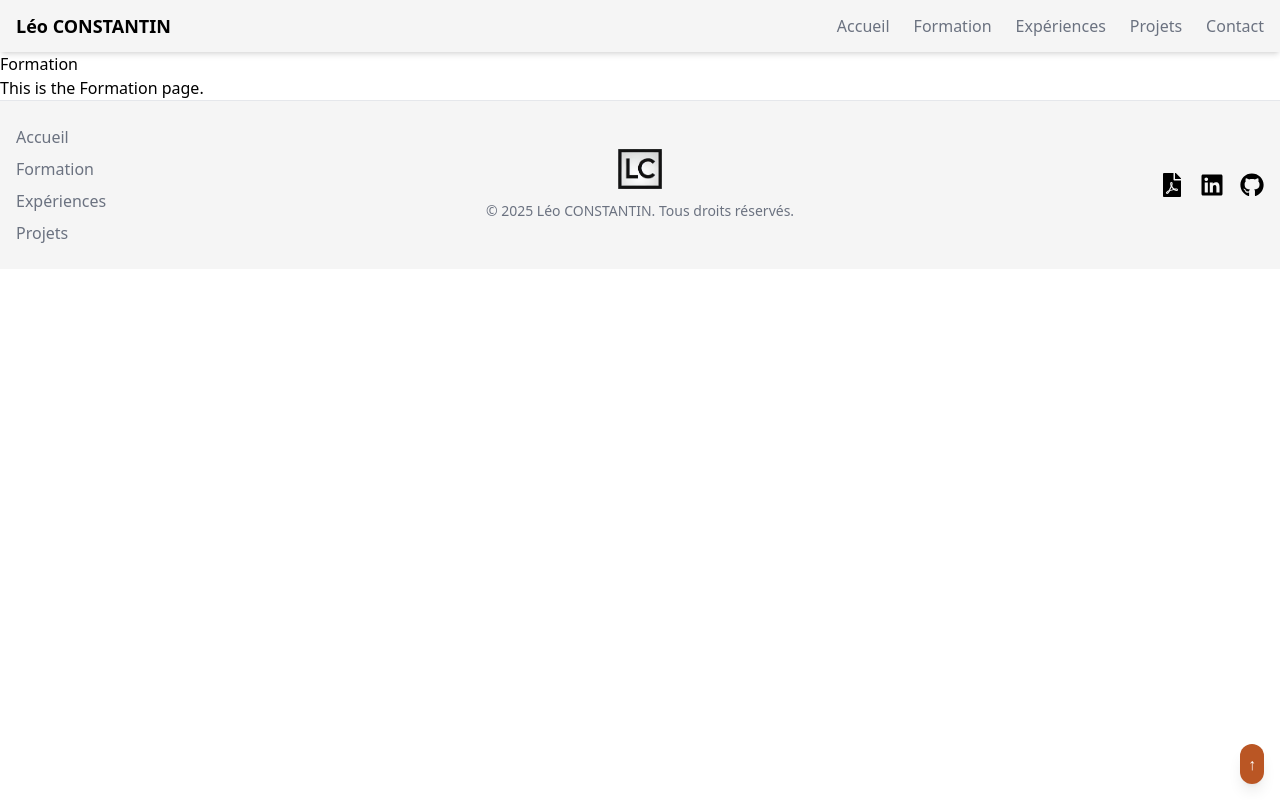
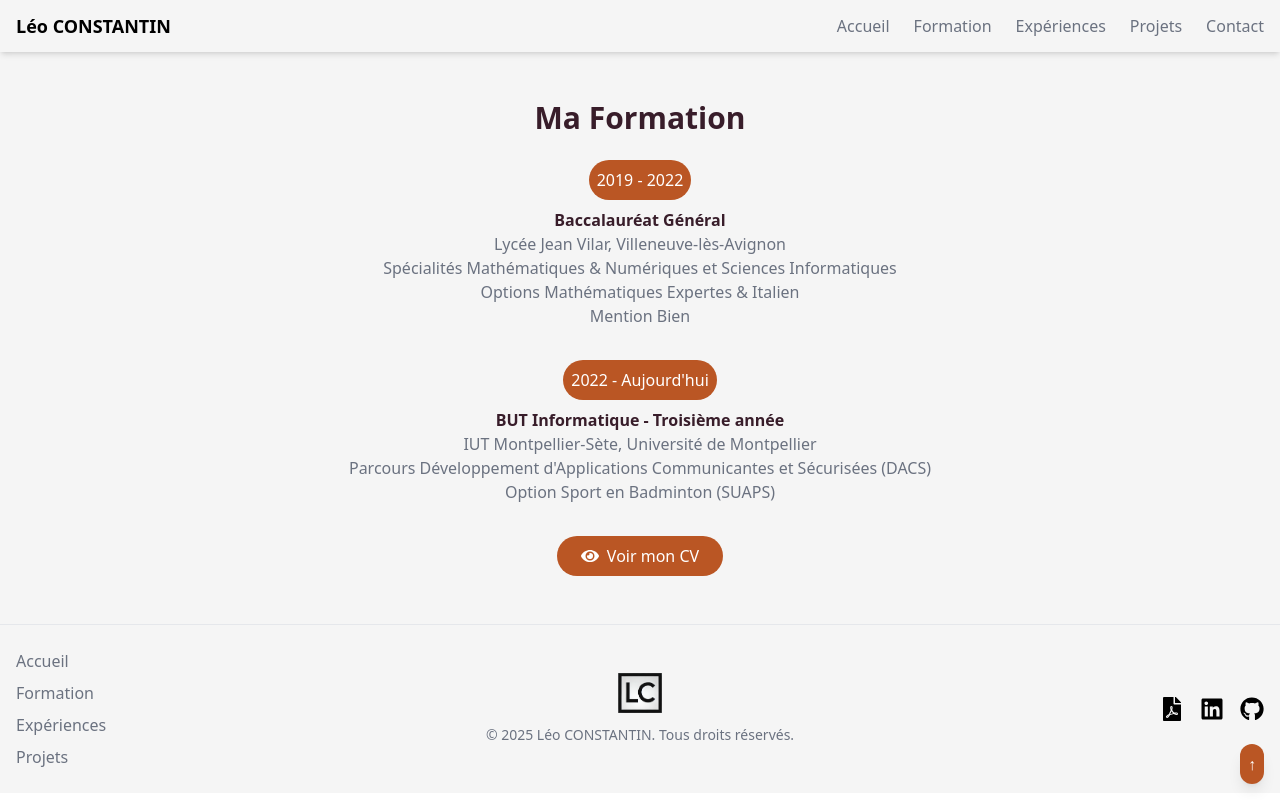
Before and after one commit to ConstantinLeo/portfolio, a React app: page /formation in a window 1280 px wide. Built offline with nearby package versions, Linux system fonts and the light colour scheme; the HTML template or start-up script is replaced by a standard one.

Commit message:
feat: Ajout page formation

```diff
--- a/src/pages/Formation.jsx
+++ b/src/pages/Formation.jsx
@@ -1,10 +1,51 @@
-import React from 'react';
+import React from "react";
+import {FaEye} from "react-icons/fa";
 
 function Formation() {
     return (
-        <div>
-            <h1>Formation</h1>
-            <p>This is the Formation page.</p>
+        <div className="font-poppins">
+            {/* Section Formation */}
+            <section className="py-12 bg-white-smoke">
+                <div className="container mx-auto px-4 text-center">
+                    <h2 className="text-3xl font-bold text-dark-purple">Ma Formation</h2>
+                    <div className="mt-6 flex flex-col space-y-8">
+                        {/* Etape 1 */}
+                        <div className="timeline-item flex flex-col items-center">
+                            <div className="date bg-burnt-orange text-white p-2 rounded-full">2019 - 2022</div>
+                            <div className="description mt-2 text-slate-gray">
+                                <h3 className="font-semibold text-dark-purple">Baccalauréat Général</h3>
+                                <p>Lycée Jean Vilar, Villeneuve-lès-Avignon</p>
+                                <p>Spécialités Mathématiques & Numériques et Sciences Informatiques</p>
+                                <p>Options Mathématiques Expertes & Italien</p>
+                                <p>Mention Bien</p>
+                            </div>
+                        </div>
+
+                        {/* Etape 2 */}
+                        <div className="timeline-item flex flex-col items-center">
+                            <div className="date bg-burnt-orange text-white p-2 rounded-full">2022 - Aujourd'hui</div>
+                            <div className="description mt-2 text-slate-gray">
+                                <h3 className="font-semibold text-dark-purple">BUT Informatique - Troisième année</h3>
+                                <p>IUT Montpellier-Sète, Université de Montpellier</p>
+                                <p>Parcours Développement d'Applications Communicantes et Sécurisées (DACS)</p>
+                                <p>Option Sport en Badminton (SUAPS)</p>
+                            </div>
+                        </div>
+
+                        <div className="mt-12 text-center">
+                            <a
+                                href="/documents/CV-CONSTANTIN-Leo.pdf"
+                                target="_blank"
+                                rel="noopener noreferrer"
+                                className="inline-flex items-center bg-burnt-orange text-white py-2 px-6 rounded-full hover:bg-dark-purple transition duration-300"
+                            >
+                                <FaEye className="mr-2" size={18}/>
+                                Voir mon CV
+                            </a>
+                        </div>
+                    </div>
+                </div>
+            </section>
         </div>
     );
 }
```
